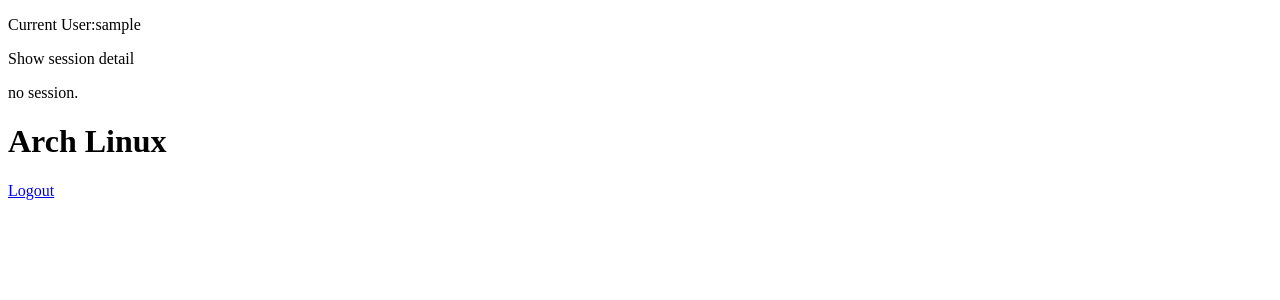
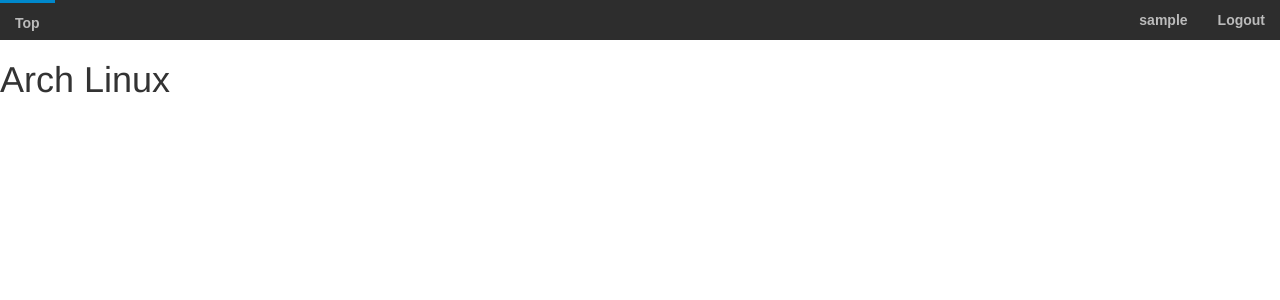
Before and after one commit to trileg/dunamis, a Django app: page / in a window 1280 px wide. Shown: the top 300 px of the page. Run offline with Django 3.2, Linux system fonts and the light colour scheme; the visitor is signed in with stand-in values (Sample User, id 1); some libraries are stand-ins or nearby versions.

Commit message:
Add navigation bar

```diff
--- /dev/null
+++ b/dms/static/css/nav.css
@@ -0,0 +1,30 @@
+.nav .left-side .item {
+    float: left;
+}
+.nav .right-side .item {
+    float: right;
+}
+.nav:after {
+    content: '';
+    display: block;
+    clear: both;
+}
+
+.nav {
+    width:100%;
+    height: 40px;
+    background-color: #2D2D2D;
+}
+
+.nav .item {
+    font-family:Arial, Helvetica, sans-serif;
+    font-size:14px;
+    font-weight:bold;
+    text-decoration: none;
+    color: #BBBBBB;
+    padding: 10px 15px;
+}
+
+.nav .item:hover {
+    border-top: 3px #0088cc solid;
+}
--- /dev/null
+++ b/dms/static/css/style.css
@@ -0,0 +1,3 @@
+.container-fluid {
+    padding:0;
+}
--- a/dms/templates/index.jinja
+++ b/dms/templates/index.jinja
@@ -1,20 +1,21 @@
-<!DOCTYPE html>
-<html lang="en">
-<head>
-  <meta charset="utf-8">
-  <title>DMS</title>
-</head>
-<body>
-  {% if user.is_authenticated %}
-    <p>Current User:{{ user.username }}</p>
-  {% endif %}
+{% extends "base.jinja" %}
+{% block header %}
+  <link href="{{ static('css/style.css') }}" rel="stylesheet">
+  <link href="{{ static('css/nav.css') }}" rel="stylesheet">
+{% endblock %}
 
-   Show session detail
-  {% if session_info %}
-    <p>session_info: {{ session_info }}</p>
-  {% else %}
-    <p>no session.</p>
-  {% endif %}
+{% block content %}
+  <div class="nav">
+    <div class="left-side">
+      <a class="item" href="#">Top</a>
+    </div>
+    <div class="right-side">
+      <a class="item" href="{{ url('logout') }}">Logout</a>
+      {% if user.is_authenticated %}
+        <a class="item" href="#">{{ user.username }}</a>
+      {% endif %}
+    </div>
+  </div>
 
   {% if distribution == 'arch' %}
     <h1>Arch Linux</h1>
@@ -25,9 +26,4 @@
   {% else %}
     <h1>Gentoo Linux</h1>
   {% endif %}
-
-  <div>
-    <a href="/logout">Logout</a>
-  </div>
-</body>
-</html>
+{% endblock %}
```
